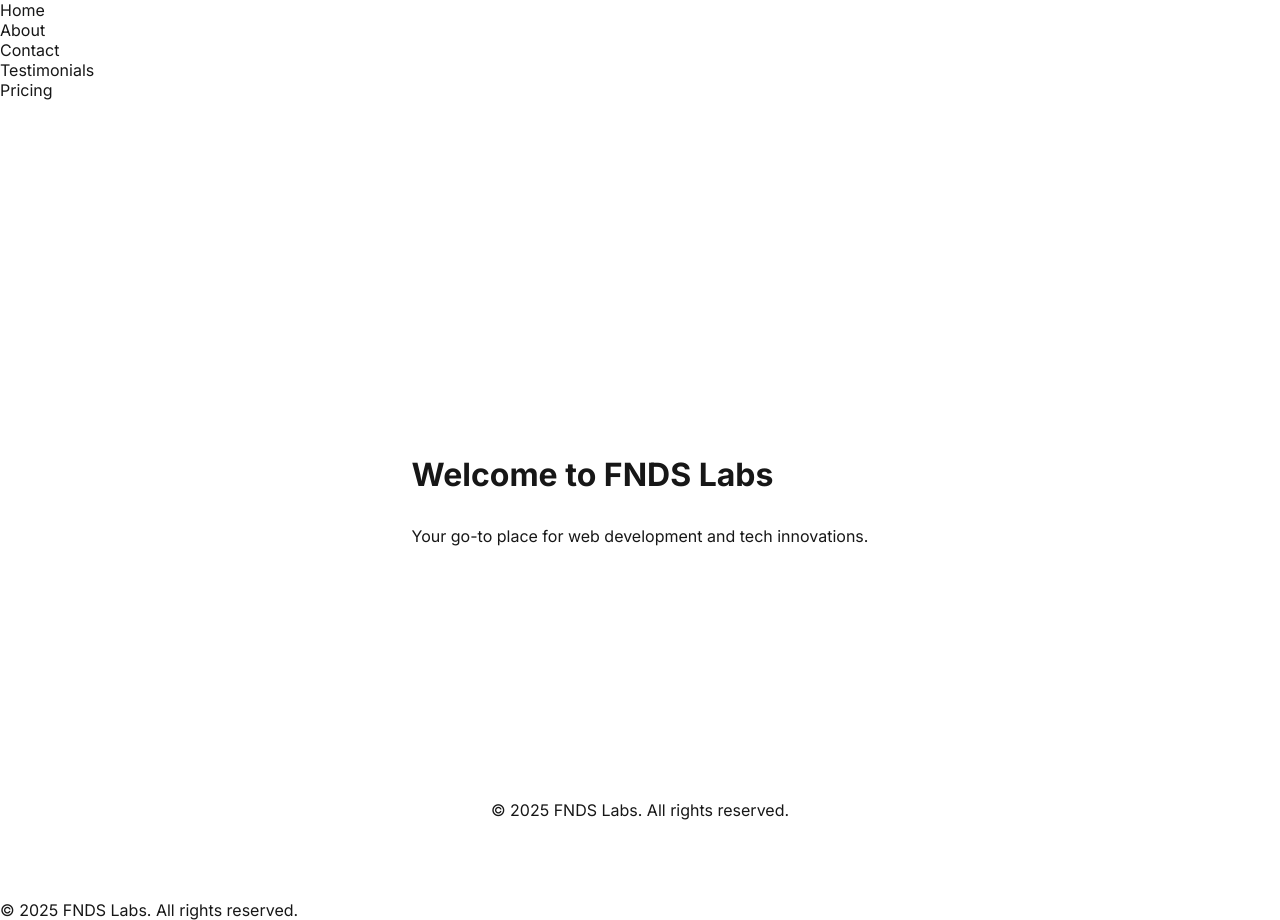
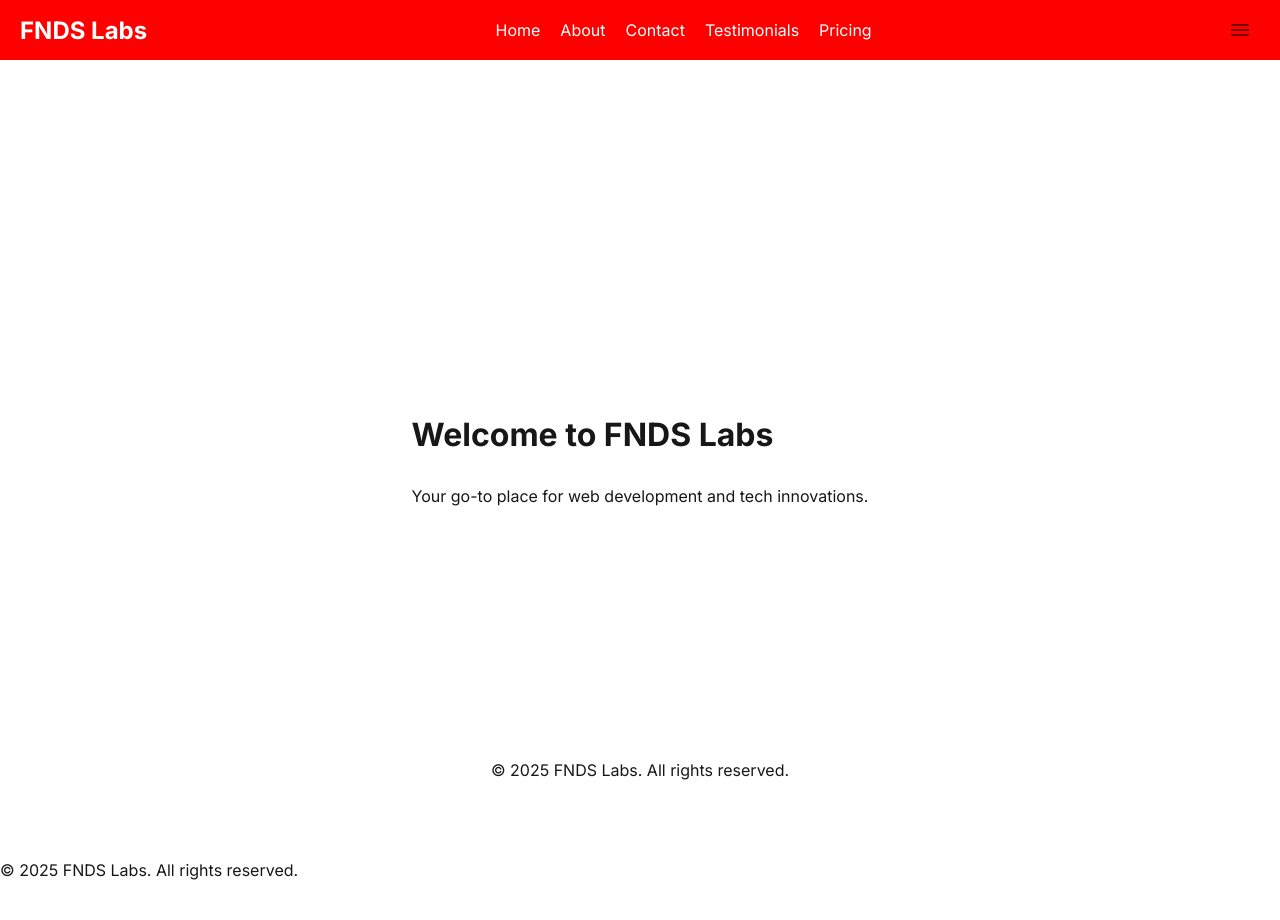
Before and after one commit to aafernands/aafernands.github.io, a Next.js app: page / in a window 1280 px wide. After the commit the page ends 880 px from the top, so only its background shows below. Built offline with nearby package versions, Linux system fonts and the light colour scheme.

Commit message:
updates to UI and bug fixes

```diff
--- a/components/NavBar.js
+++ b/components/NavBar.js
@@ -1,15 +1,51 @@
+"use client";
+
 import Link from 'next/link';
+import { useState } from 'react';
+import styles from '../styles/navbar.module.css'; // Import the CSS module
+import { Drawer, IconButton } from '@mui/material';
+import MenuIcon from '@mui/icons-material/Menu';
 
 export default function Navbar() {
+  const [open, setOpen] = useState(false);
+
+  const toggleDrawer = () => {
+    setOpen(!open);
+  };
+
   return (
-    <nav>
-      <ul>
+    <nav className={styles.navbar}>
+      {/* Logo on the left */}
+      <div className={styles.logo}>
+        <Link href="/">FNDS Labs</Link>
+      </div>
+
+      {/* Desktop Menu on the right */}
+      <ul className={styles.navLinks}>
         <li><Link href="/">Home</Link></li>
         <li><Link href="/about">About</Link></li>
         <li><Link href="/contact">Contact</Link></li>
         <li><Link href="/testimonials">Testimonials</Link></li>
         <li><Link href="/pricing">Pricing</Link></li>
       </ul>
+
+      {/* Mobile Menu Icon */}
+      <IconButton className={styles.menuIcon} onClick={toggleDrawer}>
+        <MenuIcon />
+      </IconButton>
+
+      {/* Mobile Drawer */}
+      <Drawer anchor="left" open={open} onClose={toggleDrawer}>
+        <div className={styles.drawerMenu}>
+          <ul>
+            <li><Link href="/">Home</Link></li>
+            <li><Link href="/about">About</Link></li>
+            <li><Link href="/contact">Contact</Link></li>
+            <li><Link href="/testimonials">Testimonials</Link></li>
+            <li><Link href="/pricing">Pricing</Link></li>
+          </ul>
+        </div>
+      </Drawer>
     </nav>
   );
 }
--- /dev/null
+++ b/styles/navbar.module.css
@@ -0,0 +1,71 @@
+/* Navbar.module.css */
+.navbar {
+    display: flex;
+    justify-content: space-between;
+    align-items: center;
+    padding: 10px 20px;
+    background-color: #ff0000;
+    color: white;
+  }
+
+  .logo {
+    font-size: 24px;
+    font-weight: bold;
+  }
+
+  .navLinks {
+    list-style: none;
+    display: flex;
+    gap: 20px;
+  }
+
+  .navLinks li {
+    display: inline;
+  }
+
+  .navLinks a {
+    color: white;
+    text-decoration: none;
+    font-size: 16px;
+  }
+
+  .navLinks a:hover {
+    text-decoration: underline;
+  }
+
+  .menuIcon {
+    display: none;
+    color: white;
+  }
+
+  .drawerMenu {
+    padding: 20px;
+    background-color: #333;
+    height: 100%;
+  }
+
+  .drawerMenu ul {
+    list-style: none;
+    padding: 0;
+  }
+
+  .drawerMenu li {
+    margin: 10px 0;
+  }
+
+  .drawerMenu a {
+    color: white;
+    text-decoration: none;
+    font-size: 18px;
+  }
+
+  /* Mobile Styles */
+  @media (max-width: 768px) {
+    .navLinks {
+      display: none;
+    }
+
+    .menuIcon {
+      display: block;
+    }
+  }
```
Also changed, not shown: package.json (+4 -3 lines), 1 other file (tests, documents, lock files or other folders).
